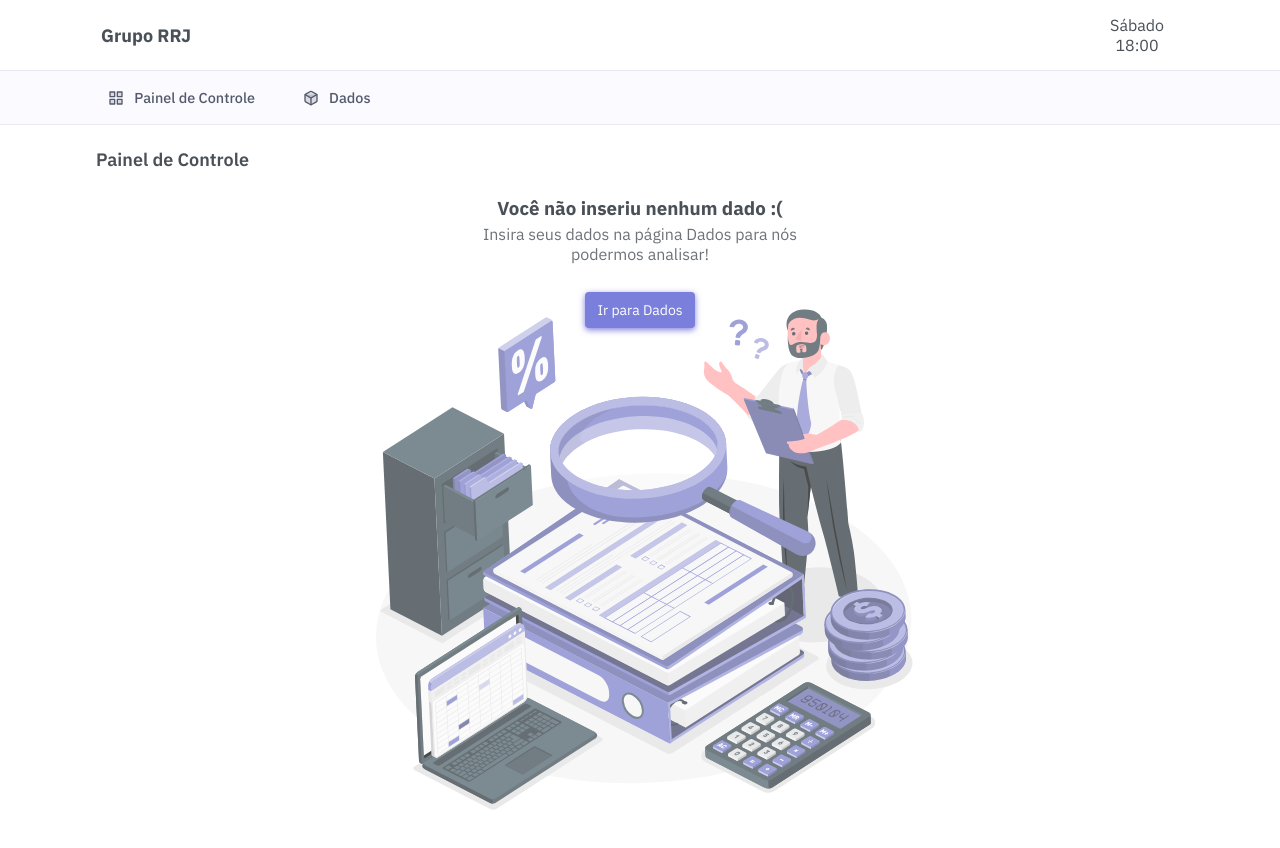
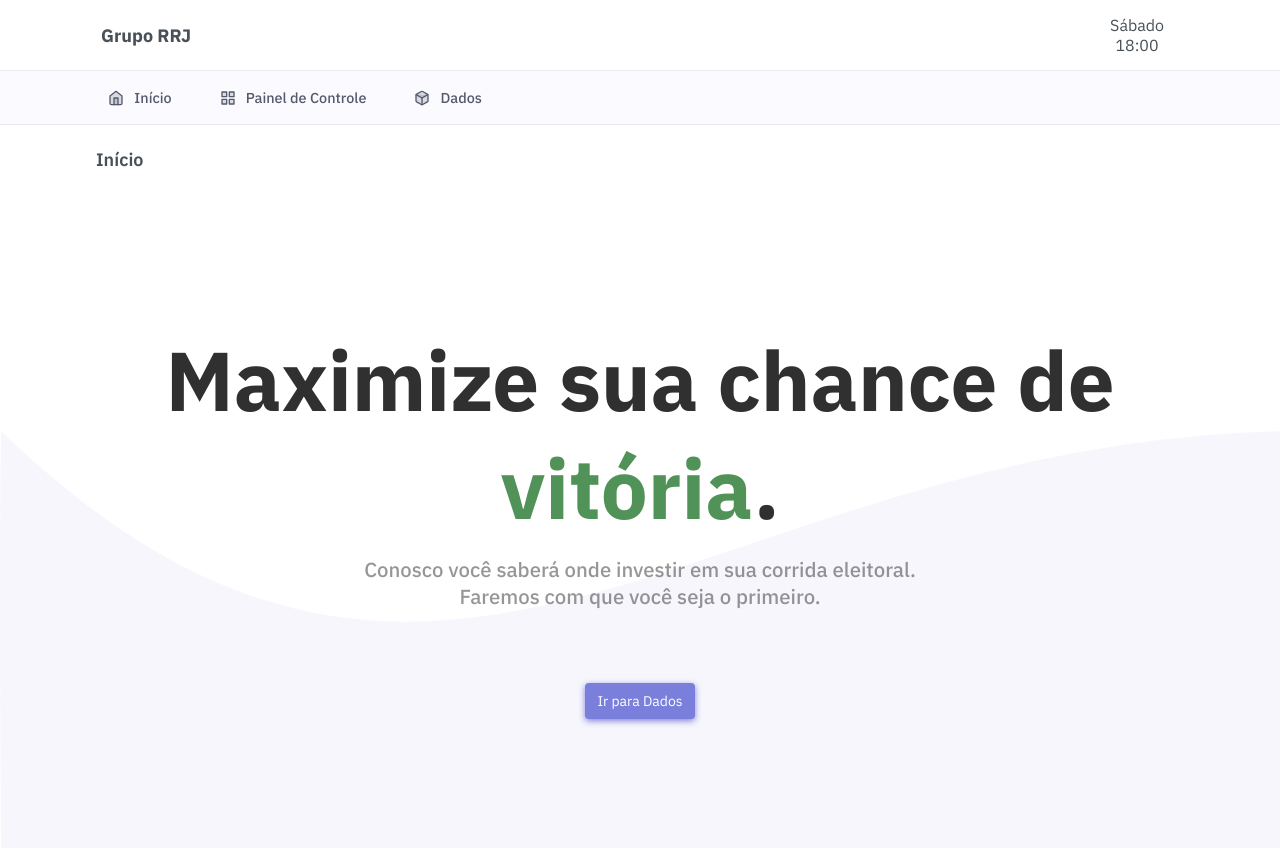
Before and after one commit to barrosoman/election-prime, a Vue app: page / in a window 1280 px wide. Shown: the top 848 px of the page. Built offline with nearby package versions, Linux system fonts and the light colour scheme; what vue3-apexcharts would draw is missing.

Commit message:
Added the Home page

```diff
--- a/src/components/Header.vue
+++ b/src/components/Header.vue
@@ -8,6 +8,25 @@
   <div class="topnav">
     <nav class="navbar">
       <ul>
+        <li>
+          <router-link to="/home">
+            <svg
+              xmlns="http://www.w3.org/2000/svg"
+              width="24"
+              height="24"
+              viewBox="0 0 24 24"
+              fill="none"
+              stroke="currentColor"
+              stroke-width="2"
+              stroke-linecap="round"
+              stroke-linejoin="round"
+            >
+              <path d="M3 9l9-7 9 7v11a2 2 0 0 1-2 2H5a2 2 0 0 1-2-2z"></path>
+              <polyline points="9 22 9 12 15 12 15 22"></polyline>
+            </svg>
+            <span>Início</span>
+          </router-link>
+        </li>
         <li>
           <router-link to="/dashboard">
             <svg
--- /dev/null
+++ b/src/pages/Home.vue
@@ -0,0 +1,80 @@
+<template>
+  <Page name="Início">
+    <div class="content">
+      <svg
+        class="wave"
+        width="1920"
+        height="644"
+        viewBox="0 0 1920 644"
+        fill="none"
+        xmlns="http://www.w3.org/2000/svg"
+      >
+        <path
+          d="M1920 0C1051.1 21.27 659.75 631.633 1.70447 0C0.0086013 120.967 -1.08056 178.394 1.70447 644H1920V0Z"
+          fill="#5156BE"
+          fill-opacity="0.05"
+        />
+      </svg>
+      <h1>
+        Maximize sua chance de <span style="color: #519259">vitória</span>.
+      </h1>
+      <h4>Conosco você saberá onde investir em sua corrida eleitoral.</h4>
+      <h4>Faremos com que você seja o primeiro.</h4>
+      <Button
+        class="go-to-data-button"
+        content="Ir para Dados"
+        :routing="true"
+        routingTo="/data"
+      />
+    </div>
+  </Page>
+</template>
+
+<script lang="ts">
+import { defineComponent } from 'vue'
+
+import Button from '@/components/Button.vue'
+import Page from '@/components/Page.vue'
+
+export default defineComponent({
+  components: {
+    Page,
+    Button
+  }
+})
+</script>
+
+<style scoped>
+.content {
+  margin-top: 8.125rem;
+  font-family: 'IBM Plex Sans', sans-serif;
+  color: #303030;
+  display: flex;
+  flex-direction: column;
+  align-items: center;
+}
+
+.content h1 {
+  font-size: 5.2125rem;
+  text-align: center;
+  margin-bottom: 0.875rem;
+}
+
+.content h4 {
+  font-size: 1.2725rem;
+  text-align: center;
+  font-weight: 500;
+  opacity: 0.5;
+}
+
+.wave {
+  position: absolute;
+  width: 100%;
+  top: 128px;
+  z-index: -1;
+}
+
+.go-to-data-button {
+  margin-top: 2.8125rem;
+}
+</style>
```
Also changed, not shown: src/main.ts (+10 -4 lines).
